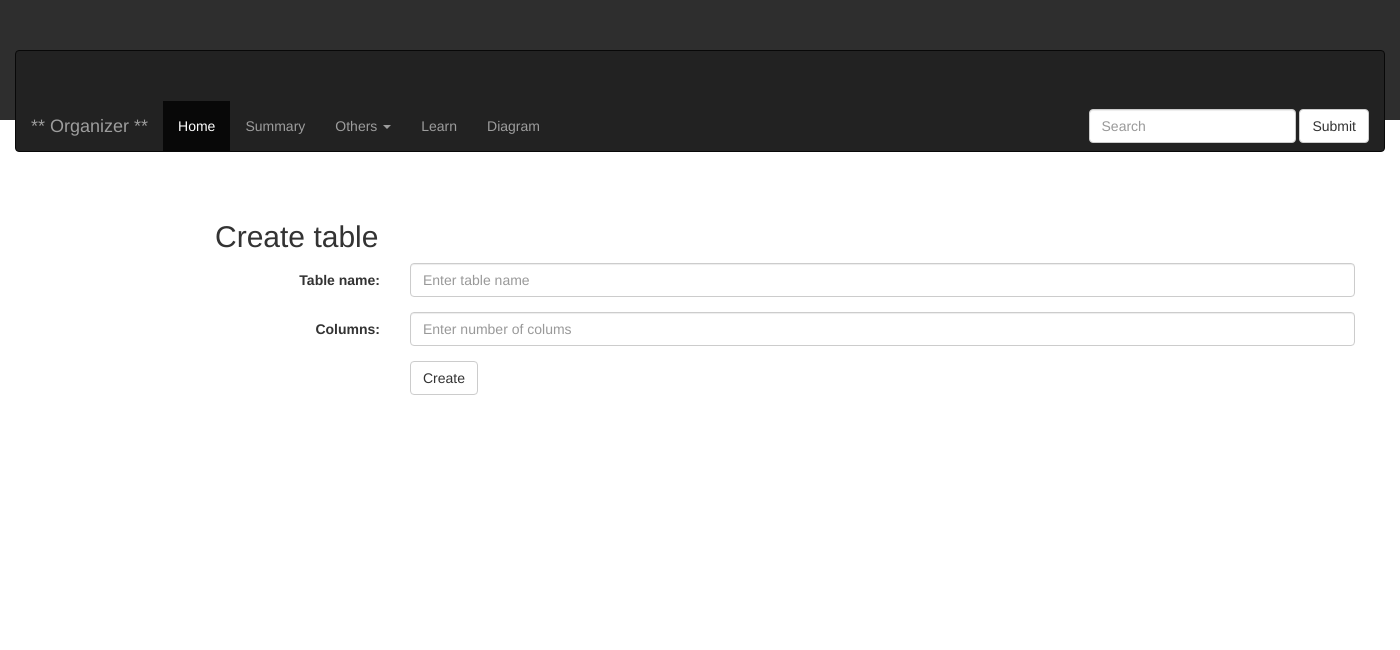
After one commit to beldimaniuliana/organizer, a CodeIgniter app: page /organizer/organizer/create_table in a window 1400 px wide. The commit adds this page. Shown: the top 650 px of the page. Run offline with CodeIgniter, Linux system fonts and the light colour scheme; some libraries are stand-ins or nearby versions.

Commit message:
Posibility to create a table in database

```diff
--- a/application/config/autoload.php
+++ b/application/config/autoload.php
@@ -58,7 +58,7 @@ $autoload['packages'] = array();
 |
 |	$autoload['libraries'] = array('user_agent' => 'ua');
 */
-$autoload['libraries'] = array();
+$autoload['libraries'] = array('table');
 
 /*
 | -------------------------------------------------------------------
@@ -89,7 +89,7 @@ $autoload['drivers'] = array();
 |
 |	$autoload['helper'] = array('url', 'file');
 */
-$autoload['helper'] = array('url');
+$autoload['helper'] = array('url', 'form');
 
 /*
 | -------------------------------------------------------------------
--- a/application/controllers/organizer.php
+++ b/application/controllers/organizer.php
@@ -11,7 +11,7 @@ class Organizer extends CI_Controller {
         $this->view("organizer");
     }
 
-    public function view($page = "organizer") {
+    public function view($page = "organizer", $data = "") {
         if(! file_exists(APPPATH.'views/menu/'.$page.'.php')) {
             show_404();
         }
@@ -29,4 +29,82 @@ class Organizer extends CI_Controller {
         $data = $this->summary_model->get_summary();
         return $data;
     }
+
+    public function create_table() {
+        $table_name = $this->input->post('table_name');
+        $column = $this->input->post('column');
+
+        $input = array();
+
+        for($i=0; $i<$column; $i++) {
+            $input[] = "<input type='text' name=$i id='column_name'.$i placeholder='Enter column name'>";
+        }
+
+        $data['table_name'] = $table_name;
+        $data['column_input'] = $input;
+        $this->view("create_table", $data);
+    }
+
+    public function finalize_table_creation() {
+        $result = $this->input->post('result[]');
+        $table_name = $this->input->post('table_name');
+
+        $column_names = array();
+        foreach($result as $value) {
+            $column_names[] = $this->input->post($value);
+        }
+
+        $this->load->dbforge();
+
+        $fields = array();
+        foreach($column_names as $value) {
+            if($value == 'id') {
+                $fields[$value] = array( 'type' => 'INT', 'constraint' => 5, 'auto_increment' => TRUE);
+                $this->dbforge->add_key($value, TRUE);
+            }
+            else {
+                $fields[$value]= array('type' => 'VARCHAR', 'constraint' => '100');
+                $this->dbforge->add_key($value);
+            }
+        }
+
+        $this->dbforge->add_field($fields);
+
+        if ($this->db->table_exists($table_name)) {
+            $data['valid_msg'] = "Table already exists";
+            $this->view("create_table", $data);
+        }
+        else {
+            $this->dbforge->create_table($table_name);
+            $data['error_msg'] = "Table succesful created";
+            $this->view("create_table", $data);
+        }
+
+        /*
+        $this->load->dbforge();
+
+        $fields = array(
+            'id' => array(
+                'type' => 'INT',
+                'constraint' => 5,
+                'auto_increment' => TRUE
+            ),
+            'name' => array(
+                'type' => 'VARCHAR',
+                'constraint' => '100',
+            )
+        );
+        var_dump($fields);die();
+        $this->dbforge->add_field($fields);
+        $this->dbforge->add_key('id', TRUE);// gives PRIMARY KEY (blog_id)
+        $this->dbforge->add_key('name');// gives KEY (blog_title)
+
+        //$this->dbforge->create_table('test');
+
+        if ($this->db->table_exists('fe_test')) {
+            echo "Table already exists"; }
+        else {
+            $this->dbforge->create_table('fe_test');
+        } */
+    }
 }
--- a/application/views/includes/header.php
+++ b/application/views/includes/header.php
@@ -20,6 +20,7 @@
 
     <link rel = "stylesheet" type = "text/css" href = "http://localhost/organizer/assets/css/organizer.css">
     <link rel = "stylesheet" type = "text/css" href = "http://localhost/organizer/assets/css/home.css">
+    <link rel = "stylesheet" type = "text/css" href = "http://localhost/organizer/assets/css/create_table.css">
 
 </head>
 
@@ -41,7 +42,7 @@
                             <a class="dropdown-toggle" data-toggle="dropdown" href="#">Others
                                 <span class="caret"></span></a>
                             <ul class="dropdown-menu">
-                                <li><a href="#">Page 1-1</a></li>
+                                <li><a href="<?php echo  base_url(),"organizer/view/create_table"?>">Create table</a></li>
                                 <li><a href="#">Page 1-2</a></li>
                                 <li><a href="#">Page 1-3</a></li>
                             </ul>
--- /dev/null
+++ b/application/views/menu/create_table.php
@@ -0,0 +1,82 @@
+<div class="container">
+    <h2>Create table</h2>
+
+    <form method="POST" action="<?php echo  base_url(),"organizer/create_table"?>" class="form-horizontal">
+
+        <div class="form-group">
+            <label class="control-label col-sm-2" for="pwd">Table name:</label>
+            <div class="col-sm-10">
+                <input type="text" class="form-control" name="table_name" id="table_name" placeholder="Enter table name">
+            </div>
+        </div>
+
+        <div class="form-group">
+            <label class="control-label col-sm-2" for="pwd">Columns:</label>
+            <div class="col-sm-10">
+                <input type="number" class="form-control" name="column" id="column" placeholder="Enter number of colums">
+            </div>
+        </div>
+
+        <div class="form-group">
+            <div class="col-sm-offset-2 col-sm-10">
+                <button type="submit" class="btn btn-default">Create</button>
+            </div>
+        </div>
+
+    </form>
+</div>
+
+<?php if(isset($error_msg)) {   ?>
+
+    <div class="alert alert-success">
+        <strong><?php echo $error_msg;?></strong>
+    </div>
+<?php    } ?>
+
+
+<?php if(isset($valid_msg)) {   ?>
+
+    <div class="alert alert-danger">
+        <strong><?php echo $valid_msg;?></strong>
+    </div>
+<?php    } ?>
+
+
+<?php if(isset($column_input) && isset($table_name)) {?>
+
+<div class="container">
+    <h2><?php echo $table_name ?></h2>
+
+    <form method="POST" action="<?php echo  base_url(),"organizer/finalize_table_creation" ?>" class="form-horizontal">
+
+    <div class="well">
+        <?php
+            $names = array();
+            foreach($column_input as $key => $value) {
+                $names[] = $key;
+                echo "Column name: ". $value . "<br><br>";
+            }
+        }
+            if(isset($names)) {
+            foreach($names as $value) {
+                echo '<input type="hidden" name="result[]" value="'. $value . '">';
+            }
+                echo '<input type="hidden" name="table_name" value="'. $table_name . '">';
+        ?>
+
+        <div class="form-group">
+            <div class="col-sm-offset-2 col-sm-10">
+                <button type="submit" class="btn btn-default">Create</button>
+            </div>
+        </div>
+
+        <?php } ?>
+
+    </div>
+
+    </form>
+
+</div>
+
+<script>
+</script>
```
Also changed, not shown: assets/css/create_table.css (added).
